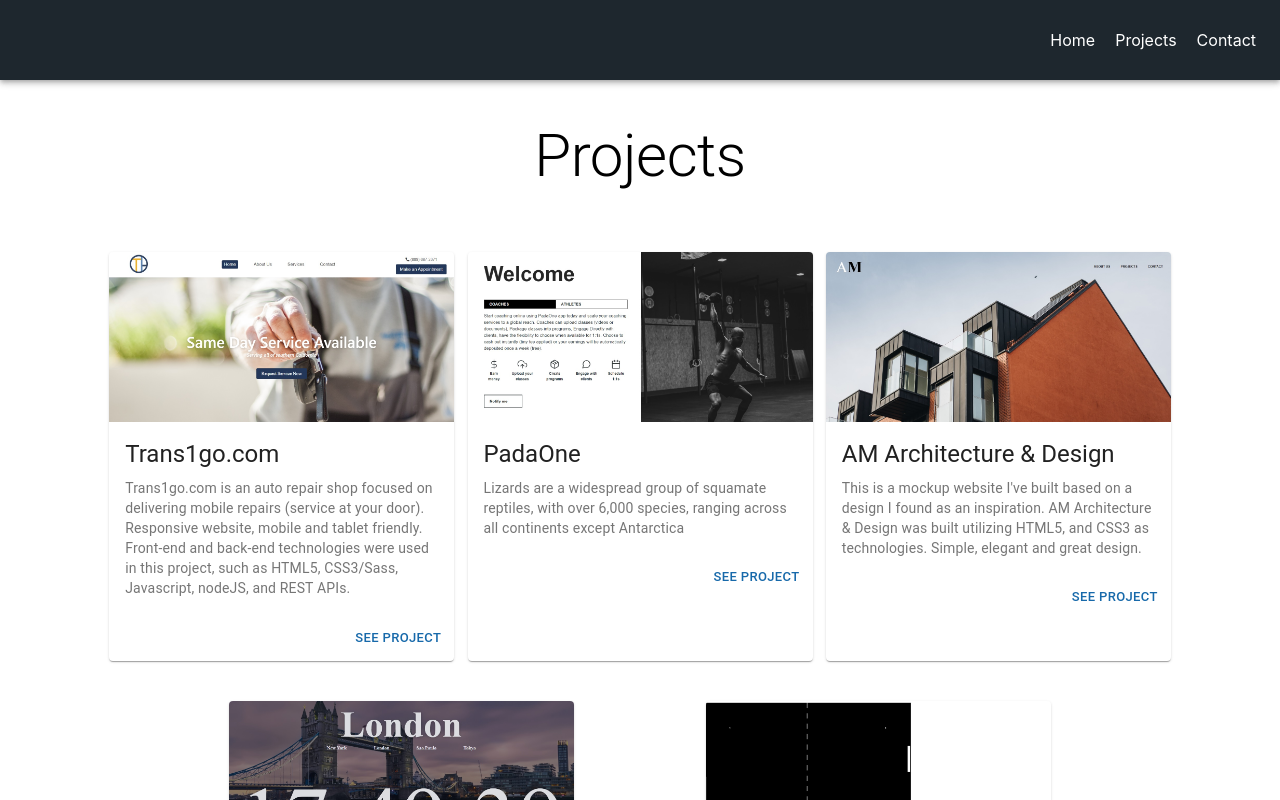
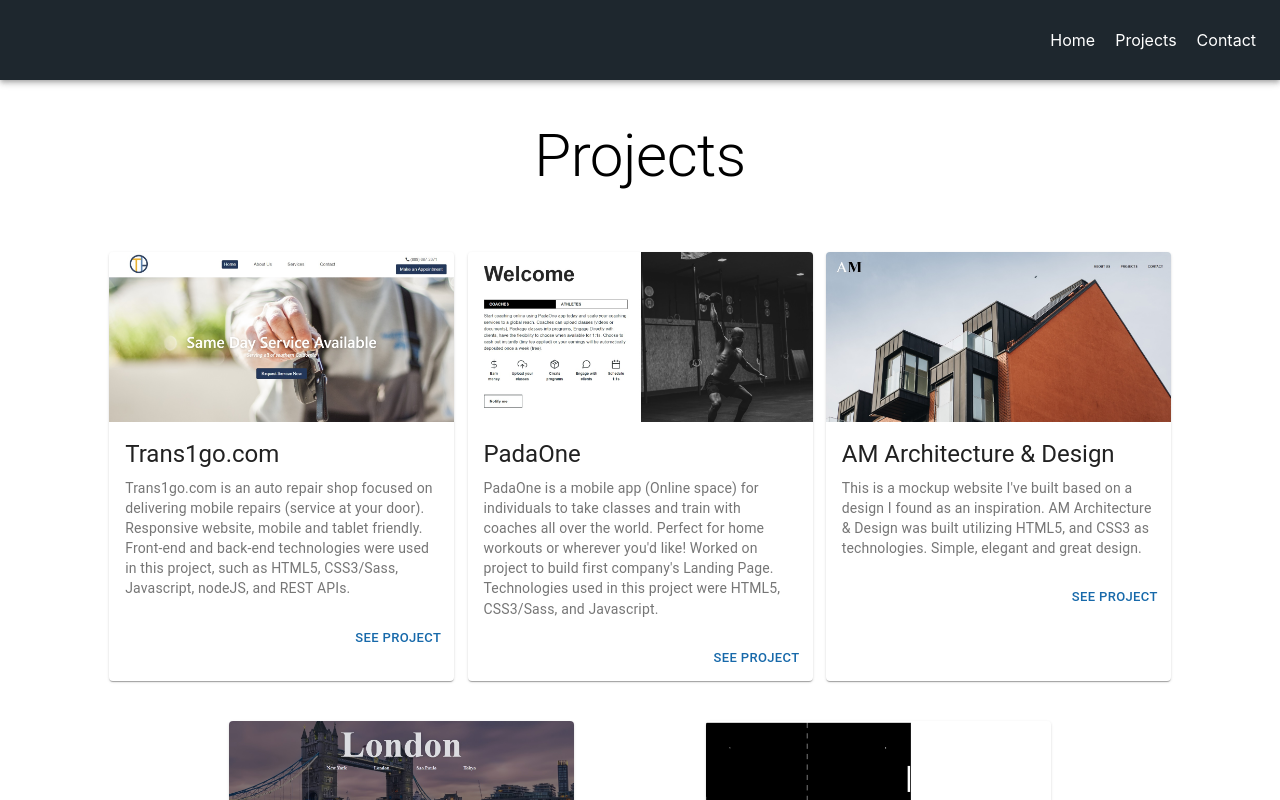
Before and after one commit to mrjlancaster/Portfolio, a React (Create React App) app in the folder my-portfolio/: page /Projects in a window 1280 px wide. Shown: the top 800 px of the page. Built offline with nearby package versions, Linux system fonts and the light colour scheme.

Commit message:
add description

```diff
--- a/my-portfolio/src/components/cards/PadaOne.js
+++ b/my-portfolio/src/components/cards/PadaOne.js
@@ -31,8 +31,7 @@
 						PadaOne
 					</Typography>
 					<Typography variant="body2" color="textSecondary" component="p">
-						Lizards are a widespread group of squamate reptiles, with over 6,000 species, ranging
-						across all continents except Antarctica
+						PadaOne is a mobile app (Online space) for individuals to take classes and train with coaches all over the world. Perfect for home workouts or wherever you'd like! Worked on project to build first company's Landing Page. Technologies used in this project were HTML5, CSS3/Sass, and Javascript.
 					</Typography>
 				</CardContent>
 			</CardActionArea>
```
